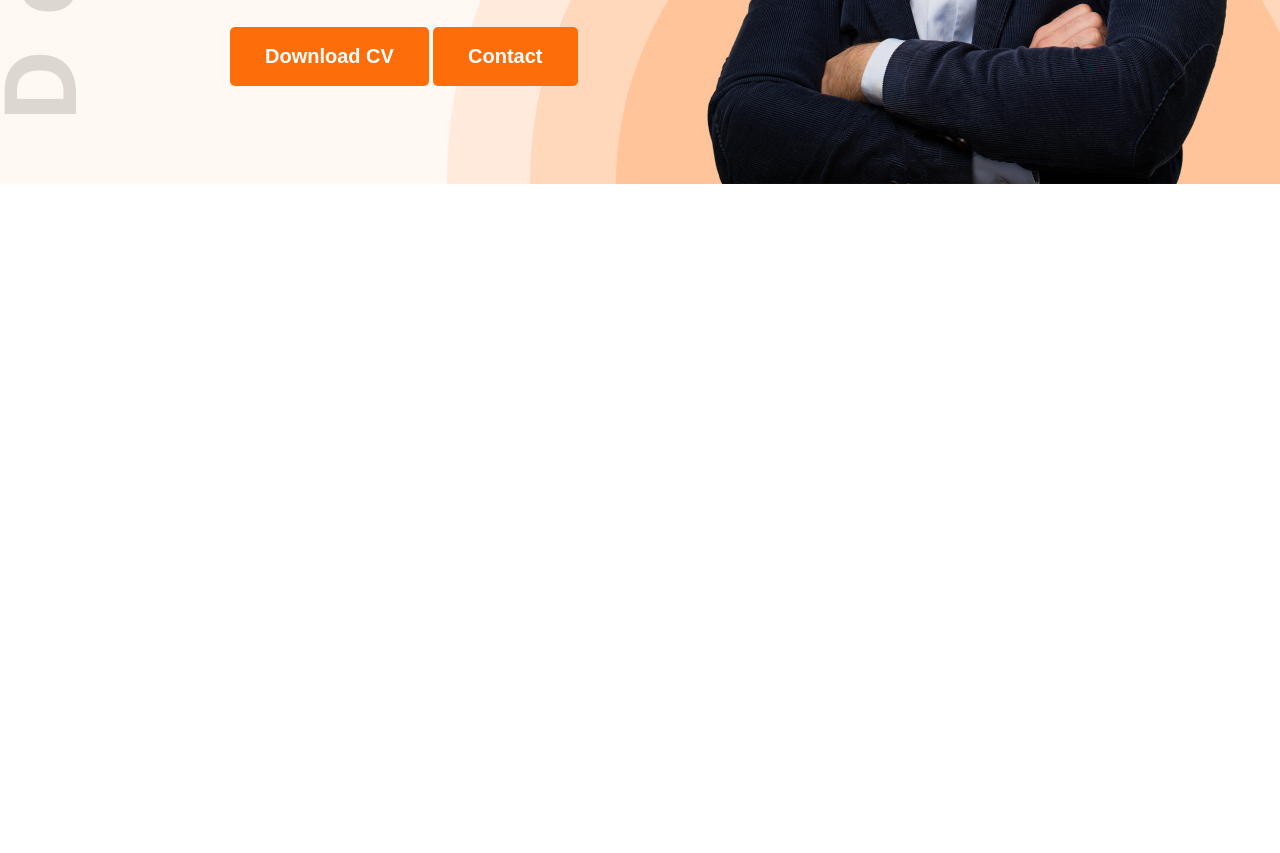
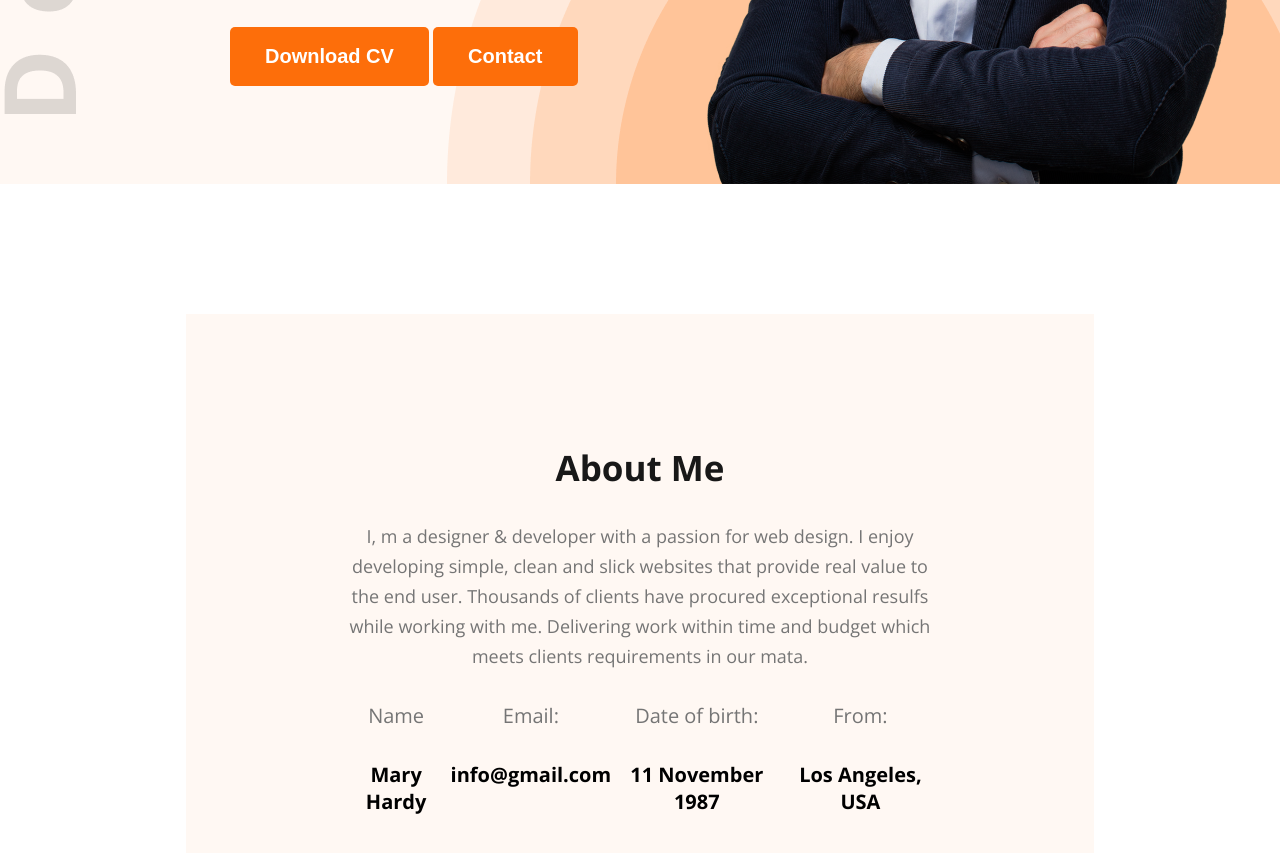
Before and after one commit to arafathossenapon/portfolio, a plain HTML site: page index.html in a window 1280 px wide. Shown: the part 649-1502 px from the top of the page. Before the commit the page ends 833 px from the top, so only its background shows below. Drawn offline with nearby package versions, Linux system fonts and the light colour scheme.

Commit message:
style added to the about me section according to figma

```diff
--- a/index.html
+++ b/index.html
@@ -43,6 +43,36 @@
 
         </section>
     </header>
+    <section id="about">
+        <div class="about-container">
+
+            <div class="section-heading">
+                <h2>About Me</h2>
+                <p>I, m a designer & developer with a passion for web design. I enjoy developing simple, clean and slick websites that provide real value to the end user. Thousands of clients have procured exceptional resulfs while working with me. Delivering work within time and budget which meets clients requirements in our mata.</p>
+
+            </div>
+            <div class="about-info">
+                <div class="info-card">
+                    <p>Name</p>
+                    <h4>Mary Hardy</h4>
+                </div>
+                <div class="info-card">
+                    <p>Email:</p>
+                    <h4>info@gmail.com</h4>
+                </div>
+                <div class="info-card">
+                    <p>Date of birth:</p>
+                    <h4>11 November 1987</h4>
+                </div>
+                <div class="info-card">
+                    <p>From:</p>
+                    <h4>Los Angeles, USA</h4>
+                </div>
+            </div>
+
+        </div>
+
+    </section>
 </body>
 
 </html>
--- a/styles/portfolio.css
+++ b/styles/portfolio.css
@@ -36,6 +36,26 @@
     cursor: pointer;
 
 }
+
+.section-heading{
+    max-width: 827px;
+    text-align: center;
+}
+
+.section-heading h2{
+    font-size: 35px;
+    font-weight: bold;
+    color: #181818;
+    margin-bottom: 30px;
+}
+.section-heading p{
+    font-size: 18px;
+    line-height: 30px;
+    color: #757575;
+    margin-bottom:30px ;
+}
+
+
 
 /* main style */
 header{
@@ -109,3 +129,34 @@
     max-width:585px ;
     vertical-align: middle;
 }
+
+#about {
+    padding-top:130px ;
+
+}
+#about .about-container{
+    width:71%;
+    max-width: 1140px;
+    margin: 0px auto;
+    text-align: center;
+    background-color: #FFF8F3;
+    padding: 130px 156px;
+
+}
+
+#about .about-container .about-info{
+    display: flex;
+    justify-content: space-around;
+}
+
+.about-info p{
+    font-size: 20px;
+    line-height: 30px;
+    color: #757575;
+    margin-bottom:30px ;
+}
+
+.about-info h4{
+    font-size: 20px;
+    font-weight: bold;
+}
```
